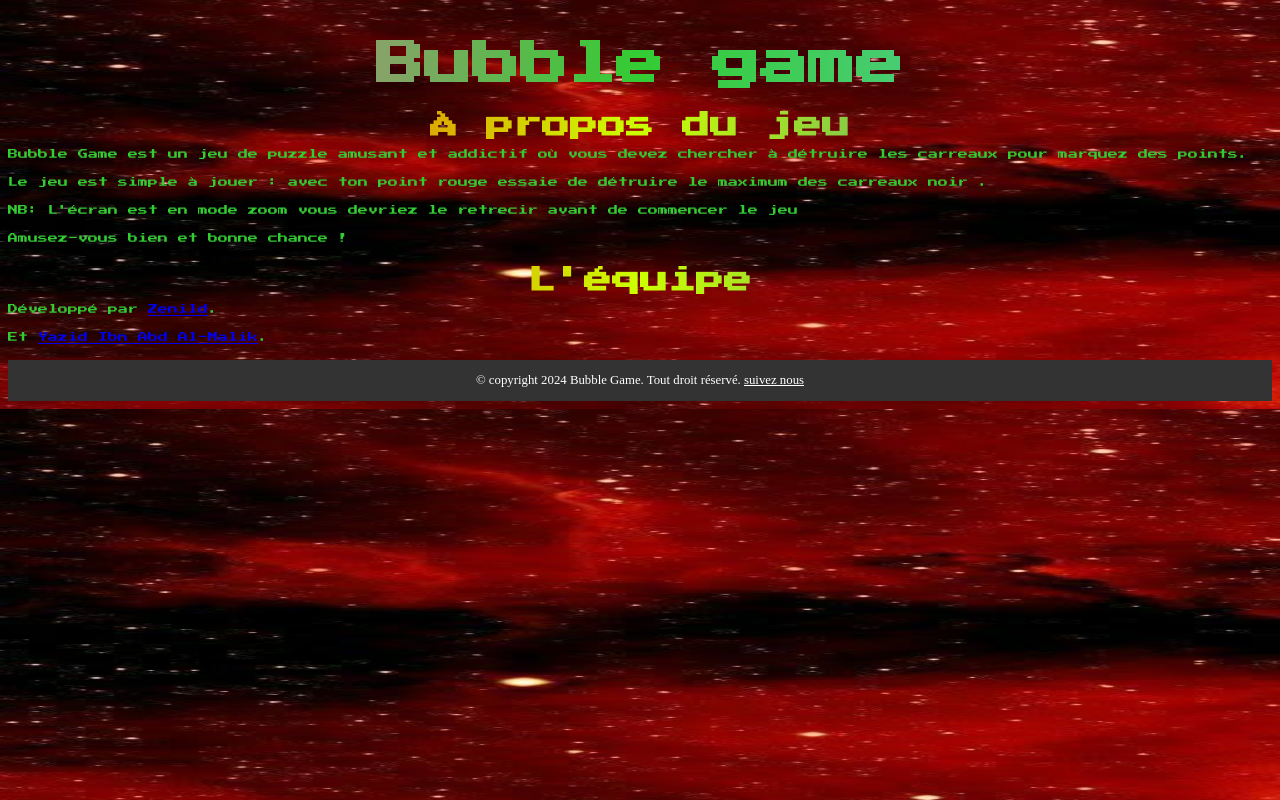
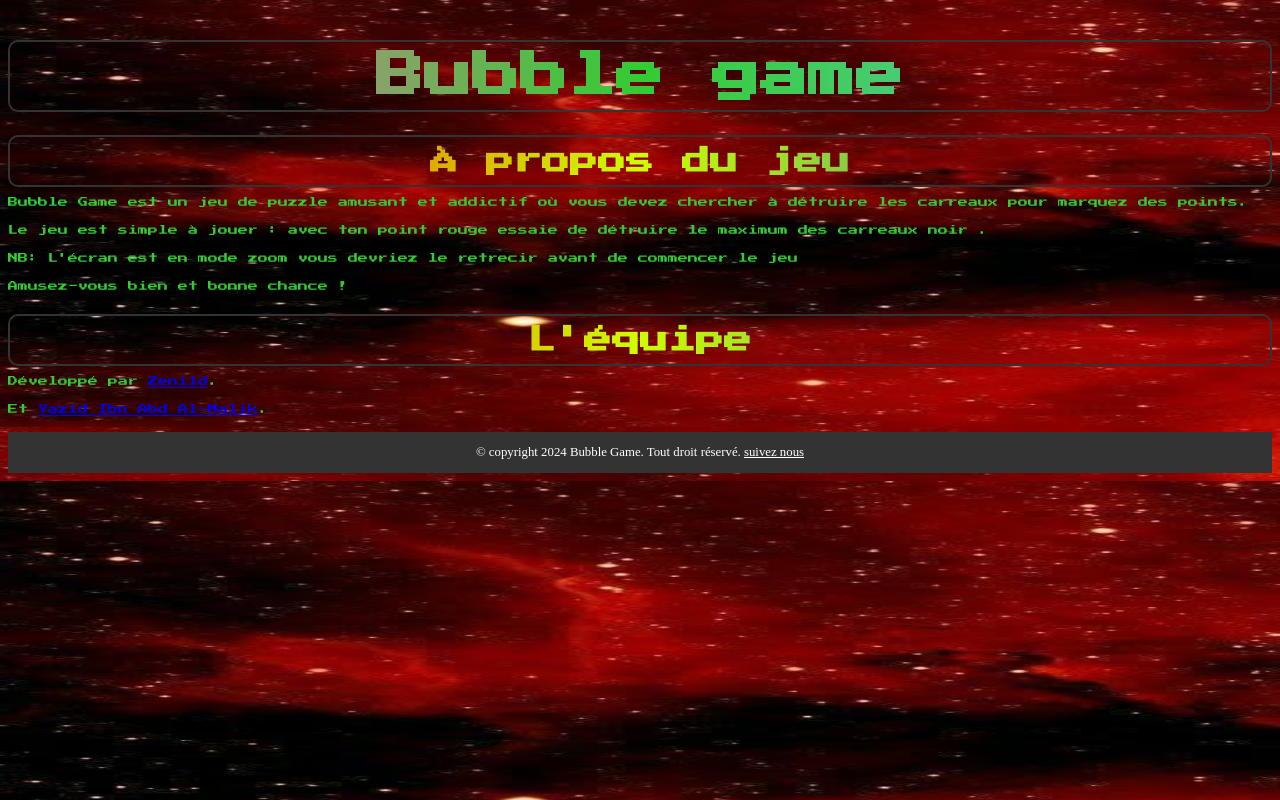
Before and after one commit to Zenild/Bubble-game, a plain HTML site: page a-propos.html in a window 1280 px wide. Drawn offline with Linux system fonts and the light colour scheme.

Commit message:
Update style1.css

```diff
--- a/style1.css
+++ b/style1.css
@@ -10,6 +10,10 @@ h1 {
   background: linear-gradient(to right, #ff69b4, #33cc33, #66CCCC);
   -webkit-background-clip: text;
   -webkit-text-fill-color: transparent;
+  /* Ajout de bordures */
+  border: 2px solid #333;
+  border-radius: 10px;
+  padding: 10px;
 }
 
 /* Styles pour le titre */
@@ -22,6 +26,10 @@ h2 {
   background: linear-gradient(to right, #ff0000, #ccff00, #0066cc);
   -webkit-background-clip: text;
   -webkit-text-fill-color: transparent;
+  /* Ajout de bordures */
+  border: 2px solid #333;
+  border-radius: 10px;
+  padding: 10px;
 }
 
 /* Le écrit à propos du jeu */
```
